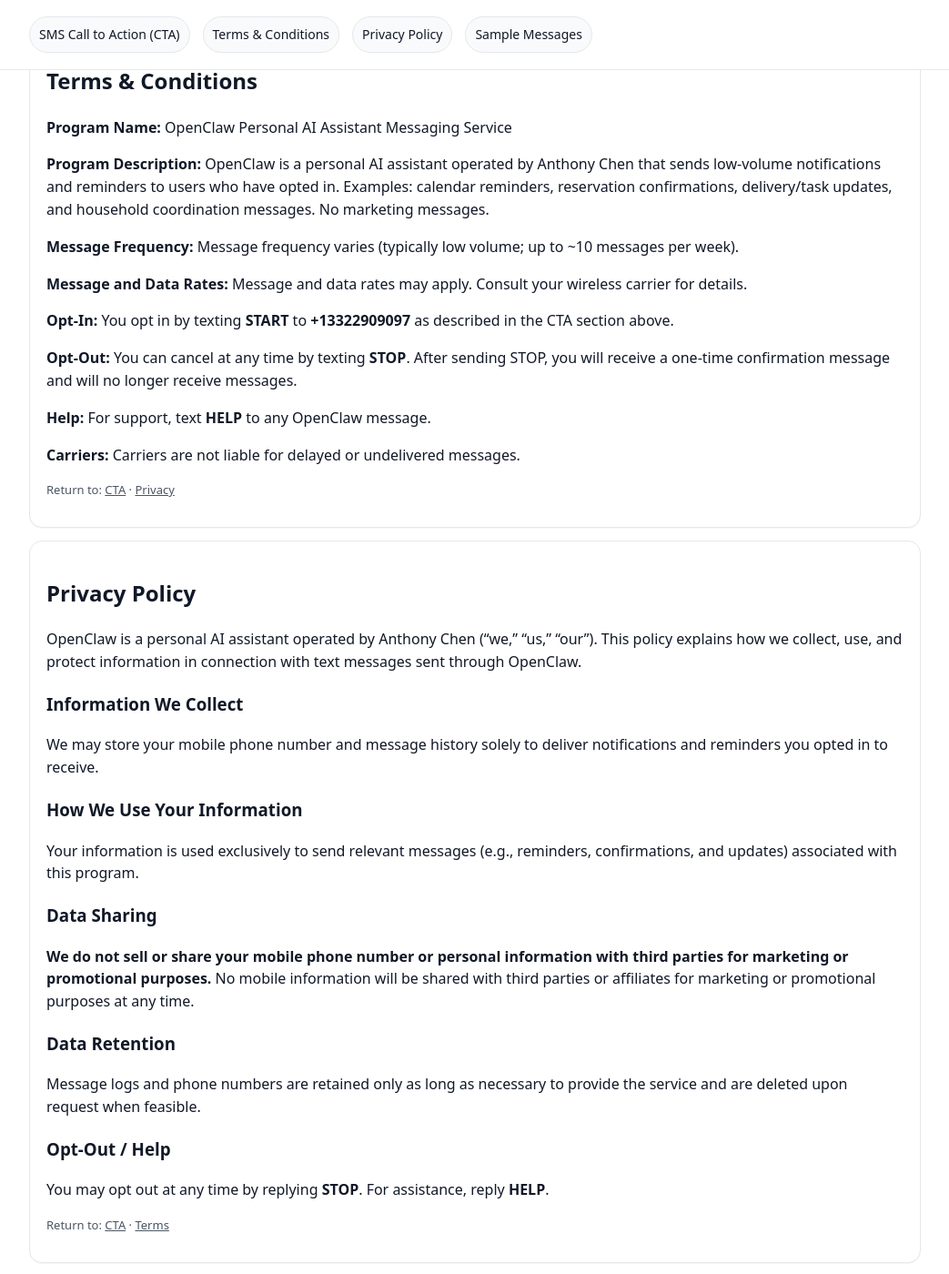
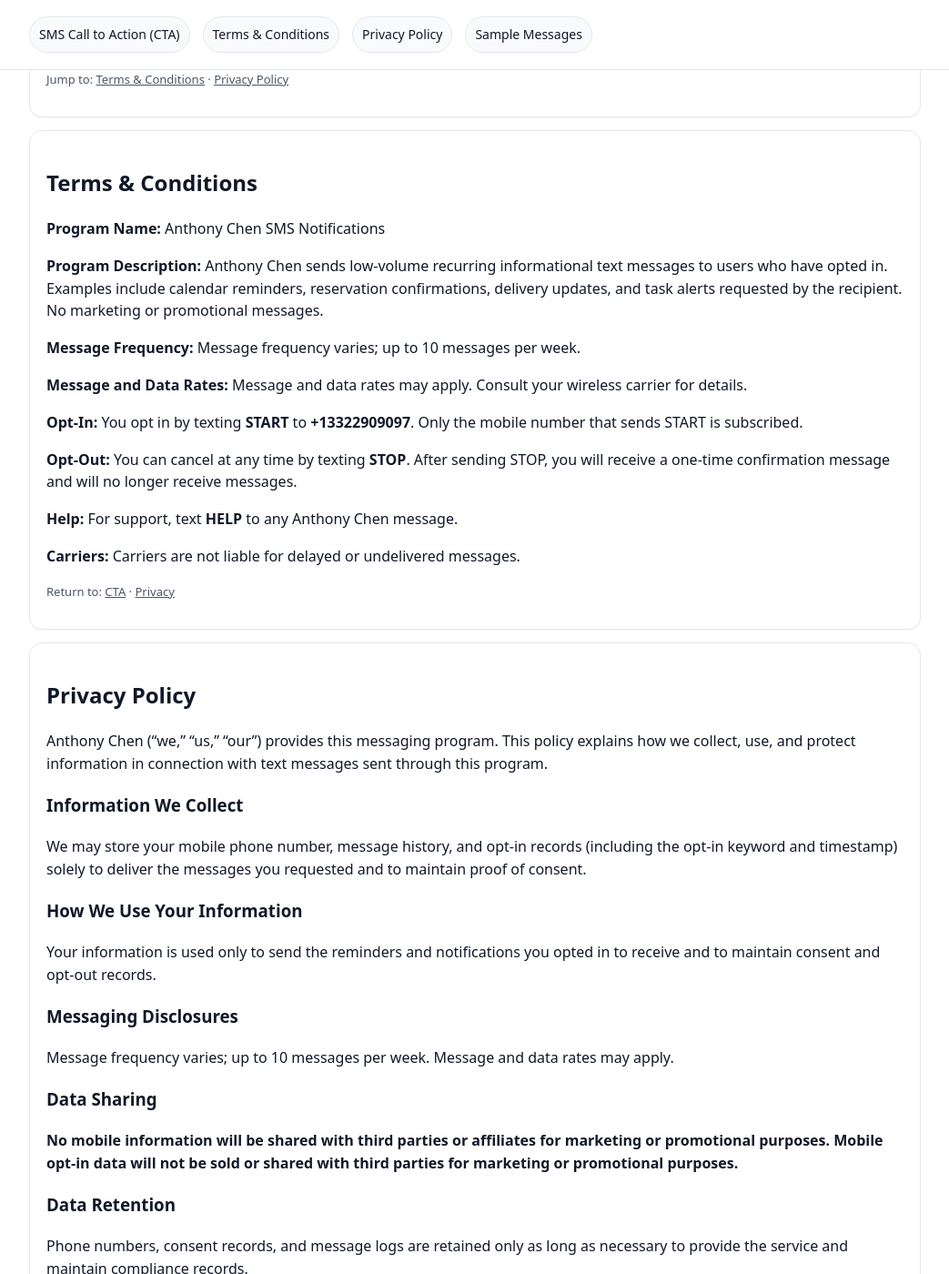
Before and after one commit to anthonychen/anthonychen.github.io, a Jekyll site: the page index.html, which Jekyll copies as it is, in a window 1280 px wide and 1400 px high, scrolled down 762 px. Shown: the whole window at 91% size, without its empty margins (118-1161 px from the left). Built offline with Jekyll 4.4.1, drawn with Linux system fonts in a browser that asks for light colours; some of the changed text lies outside the part shown.

Commit message:
Update index.html

```diff
--- a/index.html
+++ b/index.html
@@ -3,8 +3,8 @@
 <head>
   <meta charset="utf-8" />
   <meta name="viewport" content="width=device-width, initial-scale=1" />
-  <title>OpenClaw SMS — CTA, Terms & Privacy</title>
-  <meta name="description" content="OpenClaw SMS program CTA (opt-in), Terms & Conditions, and Privacy Policy." />
+  <title>Anthony Chen SMS — CTA, Terms & Privacy</title>
+  <meta name="description" content="Anthony Chen SMS program CTA (opt-in), Terms & Conditions, and Privacy Policy." />
   <style>
     :root {
       --bg: #ffffff;
@@ -106,26 +106,30 @@
 
   <main>
     <div class="wrap">
-      <h1>OpenClaw SMS — CTA, Terms & Privacy</h1>
-      <p class="sub">Public disclosures for A2P/10DLC compliance review. <span class="pill">Last updated: February 19, 2026</span></p>
+      <h1>Anthony Chen SMS — CTA, Terms & Privacy</h1>
+      <p class="sub">Public disclosures for A2P/10DLC compliance review. <span class="pill">Last updated: March 2, 2026</span></p>
 
       <!-- CTA -->
       <section id="cta" class="card">
         <h2>SMS Call to Action (CTA)</h2>
-        <p><strong>Program / Brand:</strong> OpenClaw Personal AI Assistant Messaging Service (operated by Anthony Chen)</p>
+        <p><strong>Program / Brand:</strong> Anthony Chen</p>
 
         <div class="divider"></div>
 
-        <p><strong>What messages are for:</strong> Low-volume notifications and reminders such as calendar reminders, reservation confirmations, delivery/task updates, and household coordination messages. <strong>No marketing or promotional messaging.</strong></p>
+        <p><strong>What messages are for:</strong> Low-volume recurring reminders and notifications requested by the recipient, such as calendar reminders, reservation confirmations, delivery updates, and task alerts. <strong>No marketing or promotional messaging.</strong></p>
 
         <div class="divider"></div>
 
-        <p><strong>How to opt in:</strong> Text <strong>START</strong> to <strong>+13322909097</strong> to subscribe. You will receive a confirmation message.</p>
+        <p><strong>How to opt in:</strong> Text <strong>START</strong> from your mobile number to <strong>+13322909097</strong> to subscribe to recurring informational text messages from <strong>Anthony Chen</strong>. You will receive a confirmation message before any recurring messages are sent.</p>
         <ul>
-          <li><strong>Message frequency:</strong> varies (typically low volume; up to ~10 messages/week)</li>
+          <li><strong>Message frequency:</strong> varies; up to 10 messages per week</li>
           <li><strong>Message &amp; data rates may apply.</strong></li>
-          <li><strong>Consent is not a condition of purchase.</strong></li>
+          <li><strong>Only the mobile number that texts START is subscribed.</strong></li>
         </ul>
+
+        <div class="divider"></div>
+
+        <p><strong>Data sharing:</strong> No mobile opt-in data will be shared with third parties or affiliates for marketing or promotional purposes at any time.</p>
 
         <div class="divider"></div>
 
@@ -143,19 +147,19 @@
       <section id="terms" class="card">
         <h2>Terms &amp; Conditions</h2>
 
-        <p><strong>Program Name:</strong> OpenClaw Personal AI Assistant Messaging Service</p>
+        <p><strong>Program Name:</strong> Anthony Chen SMS Notifications</p>
 
-        <p><strong>Program Description:</strong> OpenClaw is a personal AI assistant operated by Anthony Chen that sends low-volume notifications and reminders to users who have opted in. Examples: calendar reminders, reservation confirmations, delivery/task updates, and household coordination messages. No marketing messages.</p>
+        <p><strong>Program Description:</strong> Anthony Chen sends low-volume recurring informational text messages to users who have opted in. Examples include calendar reminders, reservation confirmations, delivery updates, and task alerts requested by the recipient. No marketing or promotional messages.</p>
 
-        <p><strong>Message Frequency:</strong> Message frequency varies (typically low volume; up to ~10 messages per week).</p>
+        <p><strong>Message Frequency:</strong> Message frequency varies; up to 10 messages per week.</p>
 
         <p><strong>Message and Data Rates:</strong> Message and data rates may apply. Consult your wireless carrier for details.</p>
 
-        <p><strong>Opt-In:</strong> You opt in by texting <strong>START</strong> to <strong>+13322909097</strong> as described in the CTA section above.</p>
+        <p><strong>Opt-In:</strong> You opt in by texting <strong>START</strong> to <strong>+13322909097</strong>. Only the mobile number that sends START is subscribed.</p>
 
         <p><strong>Opt-Out:</strong> You can cancel at any time by texting <strong>STOP</strong>. After sending STOP, you will receive a one-time confirmation message and will no longer receive messages.</p>
 
-        <p><strong>Help:</strong> For support, text <strong>HELP</strong> to any OpenClaw message.</p>
+        <p><strong>Help:</strong> For support, text <strong>HELP</strong> to any Anthony Chen message.</p>
 
         <p><strong>Carriers:</strong> Carriers are not liable for delayed or undelivered messages.</p>
 
@@ -166,19 +170,22 @@
       <section id="privacy" class="card">
         <h2>Privacy Policy</h2>
 
-        <p>OpenClaw is a personal AI assistant operated by Anthony Chen (“we,” “us,” “our”). This policy explains how we collect, use, and protect information in connection with text messages sent through OpenClaw.</p>
+        <p>Anthony Chen (“we,” “us,” “our”) provides this messaging program. This policy explains how we collect, use, and protect information in connection with text messages sent through this program.</p>
 
         <h3>Information We Collect</h3>
-        <p>We may store your mobile phone number and message history solely to deliver notifications and reminders you opted in to receive.</p>
+        <p>We may store your mobile phone number, message history, and opt-in records (including the opt-in keyword and timestamp) solely to deliver the messages you requested and to maintain proof of consent.</p>
 
         <h3>How We Use Your Information</h3>
-        <p>Your information is used exclusively to send relevant messages (e.g., reminders, confirmations, and updates) associated with this program.</p>
+        <p>Your information is used only to send the reminders and notifications you opted in to receive and to maintain consent and opt-out records.</p>
+
+        <h3>Messaging Disclosures</h3>
+        <p>Message frequency varies; up to 10 messages per week. Message and data rates may apply.</p>
 
         <h3>Data Sharing</h3>
-        <p><strong>We do not sell or share your mobile phone number or personal information with third parties for marketing or promotional purposes.</strong> No mobile information will be shared with third parties or affiliates for marketing or promotional purposes at any time.</p>
+        <p><strong>No mobile information will be shared with third parties or affiliates for marketing or promotional purposes. Mobile opt-in data will not be sold or shared with third parties for marketing or promotional purposes.</strong></p>
 
         <h3>Data Retention</h3>
-        <p>Message logs and phone numbers are retained only as long as necessary to provide the service and are deleted upon request when feasible.</p>
+        <p>Phone numbers, consent records, and message logs are retained only as long as necessary to provide the service and maintain compliance records.</p>
 
         <h3>Opt-Out / Help</h3>
         <p>You may opt out at any time by replying <strong>STOP</strong>. For assistance, reply <strong>HELP</strong>.</p>
@@ -194,15 +201,23 @@
         <div class="divider"></div>
 
         <p><strong>Sample #1 (Opt-in confirmation)</strong><br/>
-          OpenClaw: You’re subscribed to OpenClaw notifications. Msg freq varies (up to ~10/week). Msg&amp;data rates may apply. Reply STOP to opt out, HELP for help.
+          Anthony Chen: You are subscribed to recurring reminders and notifications. Msg frequency varies, up to 10 msgs/week. Msg&amp;data rates may apply. Reply STOP to opt out. Reply HELP for help.
         </p>
 
-        <p><strong>Sample #2 (Reminder/notification)</strong><br/>
-          OpenClaw: Reminder—[event/task] at [time]. Reply STOP to opt out, HELP for help.
+        <p><strong>Sample #2 (Reminder)</strong><br/>
+          Anthony Chen: Reminder: [event/task] at [time] on [date]. Reply STOP to opt out. Reply HELP for help.
         </p>
 
         <p><strong>Sample #3 (Update)</strong><br/>
-          OpenClaw: Update—[reservation/delivery/task status]. Reply STOP to opt out, HELP for help.
+          Anthony Chen: Update: [reservation/delivery/task] status: [status]. Reply STOP to opt out. Reply HELP for help.
+        </p>
+
+        <p><strong>Sample #4 (Confirmation)</strong><br/>
+          Anthony Chen: Confirmation: [reservation/appointment] is scheduled for [date] at [time]. Reply STOP to opt out. Reply HELP for help.
+        </p>
+
+        <p><strong>Sample #5 (Delivery update)</strong><br/>
+          Anthony Chen: Delivery update: [item/order] is scheduled for [date]. Reply STOP to opt out. Reply HELP for help.
         </p>
 
         <p class="small muted">Return to: <a href="#cta">CTA</a></p>
@@ -210,7 +225,7 @@
 
       <footer>
         <div class="wrap" style="padding:0;">
-          <p>OpenClaw SMS disclosures for A2P/10DLC compliance. © Anthony Chen.</p>
+          <p>Anthony Chen SMS disclosures for A2P/10DLC compliance.</p>
         </div>
       </footer>
     </div>
```
